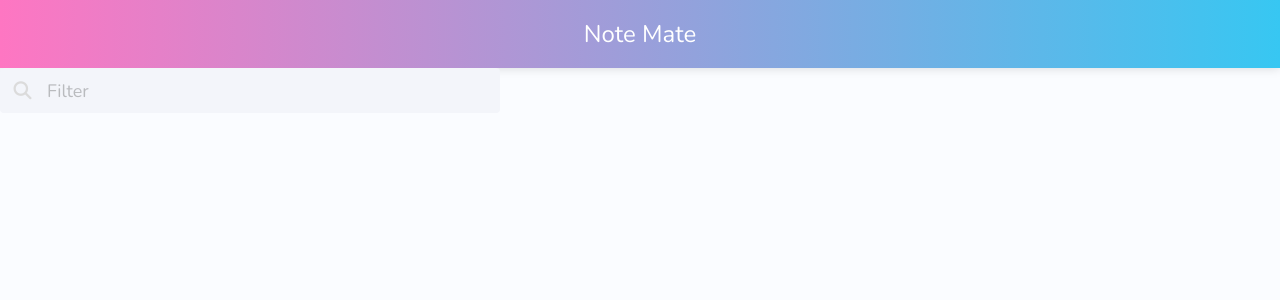
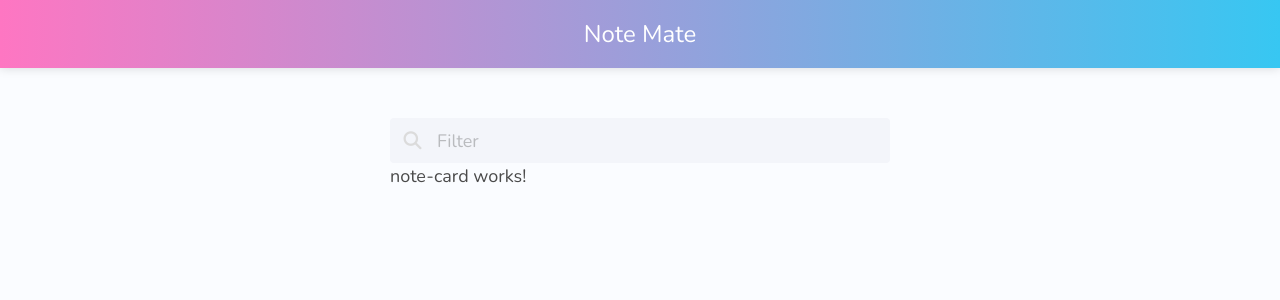
Before and after one commit to CodingDevotion/Note-app, an Angular app in the folder notes-frontend/: page / in a window 1280 px wide. Shown: the top 300 px of the page. Built offline with nearby package versions, Linux system fonts and the light colour scheme.

Commit message:
Adding NoteCard component
Adding a NoteCard composent that will representt a single note card.

```diff
--- a/notes-frontend/src/app/app.module.ts
+++ b/notes-frontend/src/app/app.module.ts
@@ -5,12 +5,14 @@ import { AppRoutingModule } from './app-routing.module';
 import { AppComponent } from './app.component';
 import { NotesListComponent } from './pages/notes-list/notes-list.component';
 import { MainLayoutComponent } from './pages/main-layout/main-layout.component';
+import { NoteCardComponent } from './note-card/note-card.component';
 
 @NgModule({
   declarations: [
     AppComponent,
     NotesListComponent,
-    MainLayoutComponent
+    MainLayoutComponent,
+    NoteCardComponent
   ],
   imports: [
     BrowserModule,
--- /dev/null
+++ b/notes-frontend/src/app/note-card/note-card.component.html
@@ -0,0 +1 @@
+<p>note-card works!</p>
--- /dev/null
+++ b/notes-frontend/src/app/note-card/note-card.component.ts
@@ -0,0 +1,15 @@
+import { Component, OnInit } from '@angular/core';
+
+@Component({
+  selector: 'app-note-card',
+  templateUrl: './note-card.component.html',
+  styleUrls: ['./note-card.component.scss']
+})
+export class NoteCardComponent implements OnInit {
+
+  constructor() { }
+
+  ngOnInit(): void {
+  }
+
+}
--- a/notes-frontend/src/app/pages/notes-list/notes-list.component.html
+++ b/notes-frontend/src/app/pages/notes-list/notes-list.component.html
@@ -10,4 +10,8 @@
             </p>
           </div>
     </div>
+
+    <div class="note-list">
+      <app-note-card></app-note-card>
+    </div>
 </div>
--- a/notes-frontend/src/app/pages/notes-list/notes-list.component.scss
+++ b/notes-frontend/src/app/pages/notes-list/notes-list.component.scss
@@ -2,4 +2,7 @@
     display: flex;
     flex-direction: column;
     max-width: 500px;
+
+    margin: 0 auto;
+    padding-top: 50px;
 }
```
Also changed, not shown: notes-frontend/src/app/note-card/note-card.component.scss (added).
